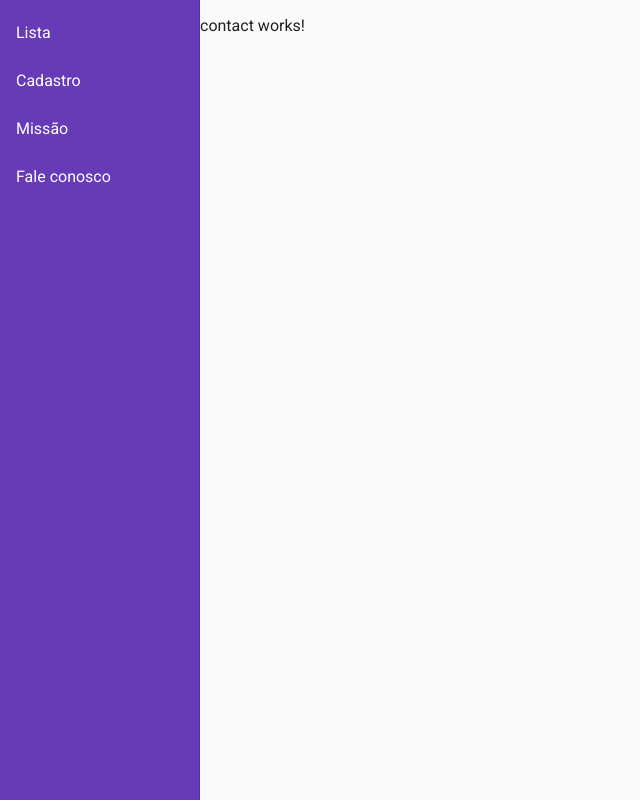
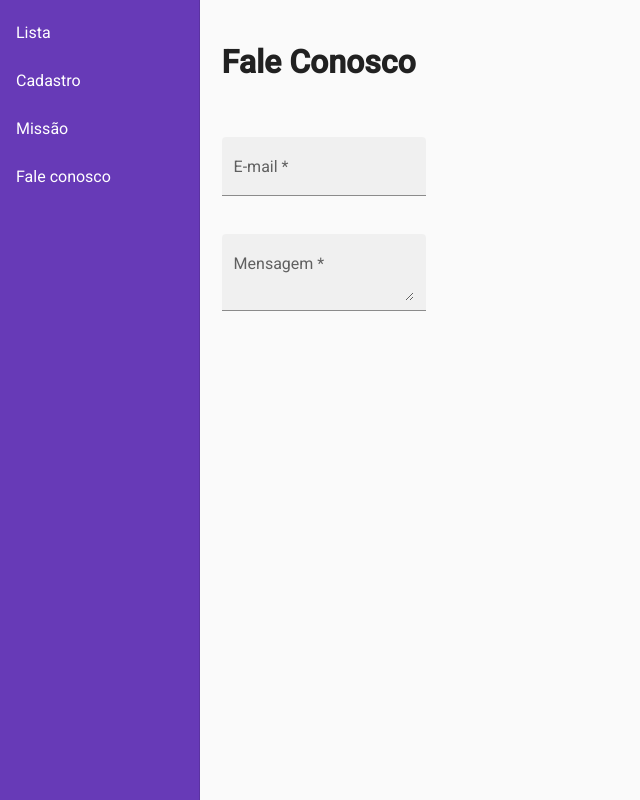
Before and after one commit to MatheusSoutto/pessoa-crud, an Angular app in the folder PessoaClient/: page / in a window 1280 px wide. Both pictures are taken after a click on the link "Fale conosco". Shown: the whole page, without its empty margins (0-640 px from the left). Built offline with nearby package versions, Linux system fonts and the light colour scheme.

Commit message:
contact component

```diff
--- a/PessoaClient/src/app/content/contact/contact.component.html
+++ b/PessoaClient/src/app/content/contact/contact.component.html
@@ -1 +1,20 @@
-<p>contact works!</p>
+<div>
+  <h1>
+    Fale Conosco
+  </h1>
+  <br />
+  <form [formGroup]="contactForm">
+    <p>
+      <mat-form-field appearance="fill" class="form-field">
+        <mat-label>E-mail</mat-label>
+        <input matInput formControllName="email" name="email" placeholder="example@example.com" required>
+      </mat-form-field>
+    </p>
+    <p>
+      <mat-form-field appearance="fill" class="form-field">
+        <mat-label>Mensagem</mat-label>
+        <textarea matInput formControllName="mensagem" name="mensagem" required></textarea>
+      </mat-form-field>
+    </p>
+  </form>
+</div>
--- a/PessoaClient/src/app/content/contact/contact.component.ts
+++ b/PessoaClient/src/app/content/contact/contact.component.ts
@@ -1,4 +1,5 @@
 import { Component, OnInit } from '@angular/core';
+import { FormBuilder, FormControl, FormGroup, Validators } from '@angular/forms';
 
 @Component({
   selector: 'app-contact',
@@ -6,10 +7,17 @@ import { Component, OnInit } from '@angular/core';
   styleUrls: ['./contact.component.css']
 })
 export class ContactComponent implements OnInit {
+  contactForm: FormGroup;
 
-  constructor() { }
+  constructor(
+    private formBuilder: FormBuilder
+  ) { }
 
   ngOnInit() {
+    this.contactForm = this.formBuilder.group({
+      email: ['', [Validators.required, Validators.email]],
+      mensagem: ['', [Validators.required]]
+    });
   }
 
 }
```
Also changed, not shown: PessoaClient/src/app/app.module.ts (+8 -1 lines).
